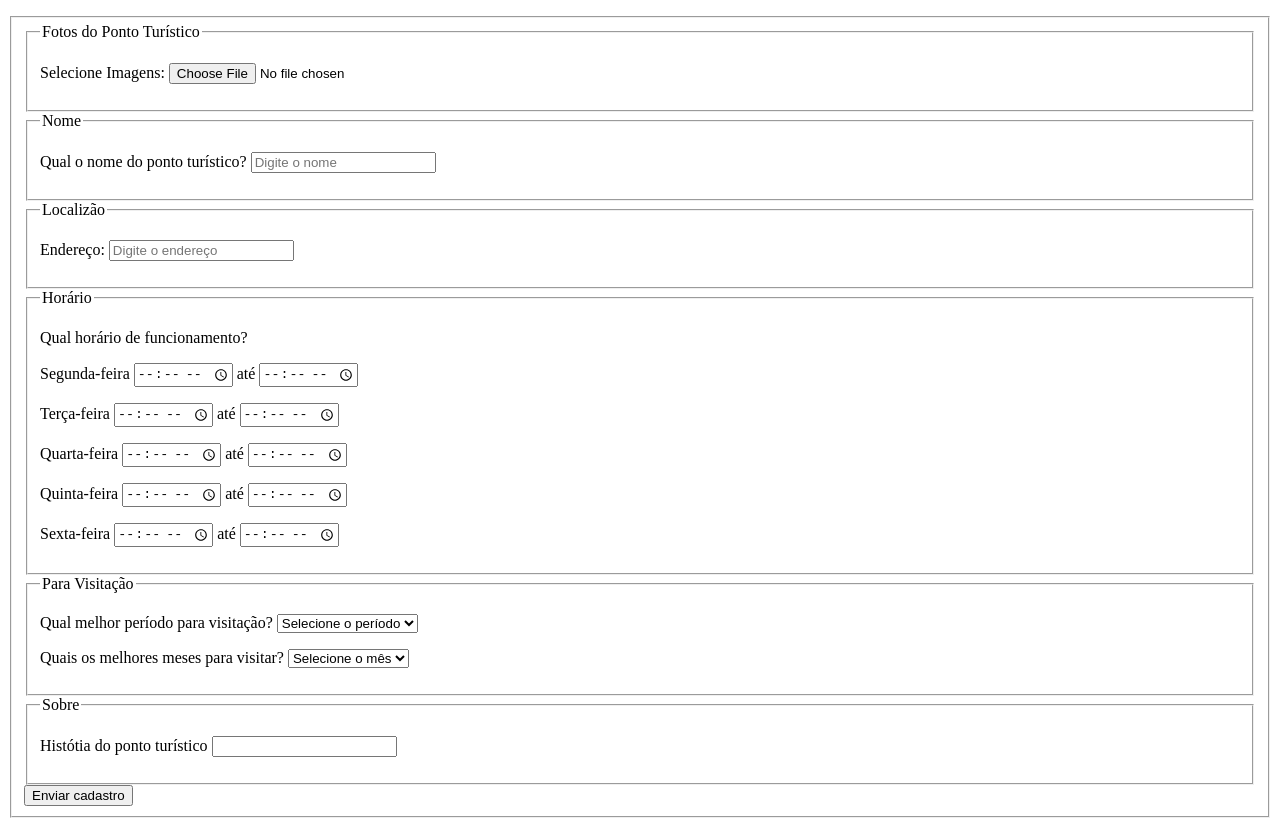
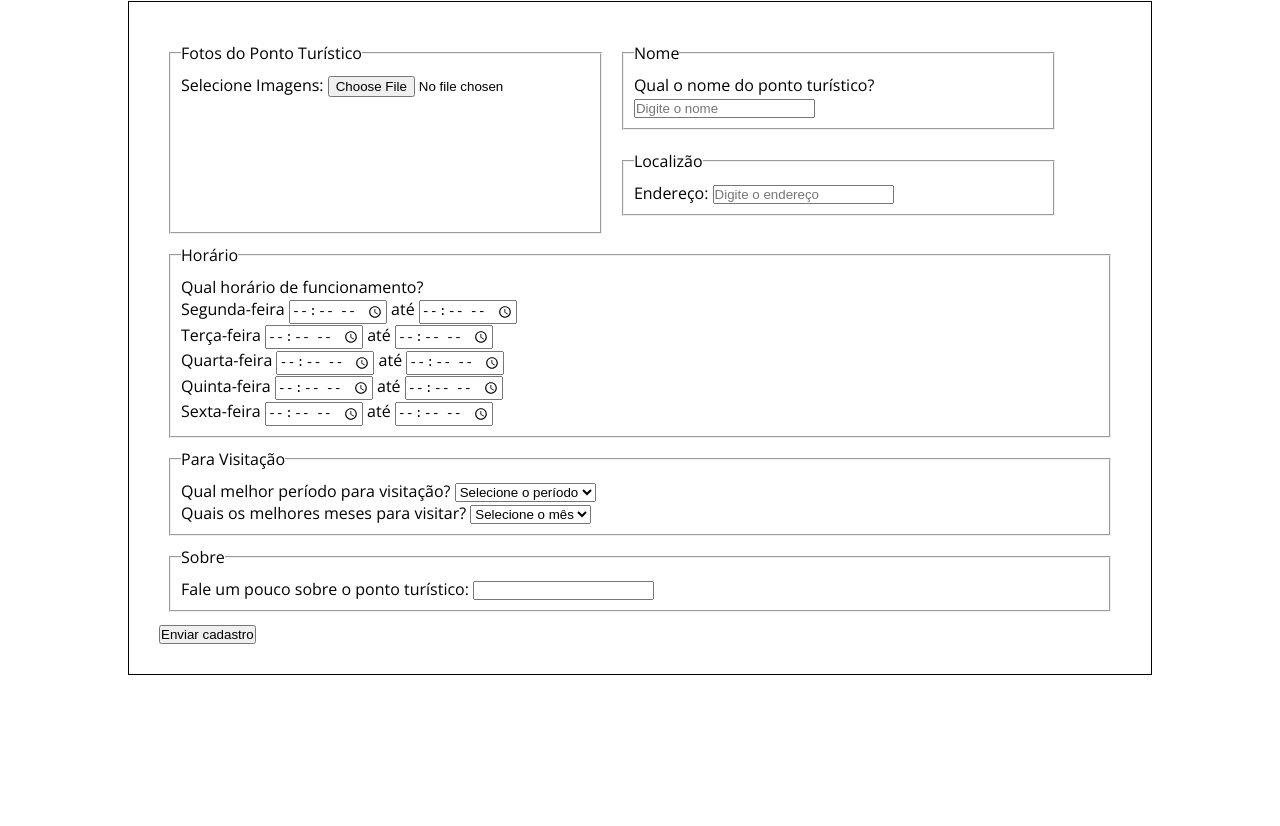
Before and after one commit to EduFZ/Ativ.-Forms, a plain HTML site: page index.html in a window 1280 px wide. Shown: the part 64-890 px from the top of the page. After the commit the page ends 800 px from the top, so only its background shows below. Drawn offline with nearby package versions, Linux system fonts and the light colour scheme.

Commit message:
Começo da estilização CSS

```diff
--- a/css/style.css
+++ b/css/style.css
@@ -0,0 +1,54 @@
+@import url('https://fonts.googleapis.com/css2?family=Open+Sans&display=swap');
+
+* {
+    margin: 0;
+    padding: 0;
+    box-sizing: border-box;
+}
+
+body {
+    font-family: 'Open Sans', sans-serif;
+}
+
+h1 {
+    font-size: 2vw;
+    text-align: center;
+    margin: 10px 0 0 0;
+}
+
+.container {
+    width: 80%;
+    height: auto;
+    margin: 20px auto;
+    padding: 30px;
+    border: 1px solid #000;
+    position: relative;
+}
+
+fieldset {
+    margin: 10px;
+    padding: 10px;
+}
+
+.foto {
+    width: 45%;
+    height: 15vw;
+    display: inline;
+    float: left;
+}
+
+.nome {
+    width: 45%;
+    height: auto;
+    display: inline;
+}
+
+.localizacao {
+    width: 45%;
+    height: auto;
+    display: inline;
+}
+
+.horario {
+    clear: both;
+}
--- a/index.html
+++ b/index.html
@@ -16,24 +16,24 @@
 
     <form action="" name="cadastro" id="cadstro" method="POST">
 
-        <fieldset class="container">
-            <fieldset>
+        <div class="container">
+            <fieldset class="foto">
                 <legend>Fotos do Ponto Turístico</legend>
                 <p>
-                    <label for="imagem">Selecione Imagens:</label>
+                    <label for="imagem" class="foto__texto">Selecione Imagens:</label>
                     <input type="file" id="imagem" required>
                 </p>
             </fieldset>
 
-            <fieldset>
+            <fieldset class="nome">
                 <legend>Nome</legend>
                 <p>
                     <label for="nome">Qual o nome do ponto turístico?</label>
-                    <input type="text" id="nome" placeholder="Digite o nome" required>
+                    <input class="nome__input" type="text" id="nome" placeholder="Digite o nome" required>
                 </p>
             </fieldset>
 
-            <fieldset>
+            <fieldset class="localizacao">
                 <legend>Localizão</legend>
                 <p>
                     <label for="localizacao">Endereço:</label>
@@ -41,7 +41,7 @@
                 </p>
             </fieldset>
 
-            <fieldset>
+            <fieldset class="horario">
                 <legend>Horário</legend>
 
                 <p>Qual horário de funcionamento?</p>
@@ -90,7 +90,7 @@
 
             </fieldset>
 
-            <fieldset>
+            <fieldset class="visitacao">
                 <legend>Para Visitação</legend>
                 <p>
                     <label for="periodo">Qual melhor período para visitação?</label>
@@ -121,11 +121,11 @@
                 </p>
             </fieldset>
 
-            <fieldset>
+            <fieldset class="sobre">
                 <legend>Sobre</legend>
 
                 <p>
-                    <label for="sobre">Histótia do ponto turístico</label>
+                    <label for="sobre">Fale um pouco sobre o ponto turístico:</label>
                     <input type="text" id="sobre" required minlength="50">
                 </p>
 
@@ -133,7 +133,7 @@
 
             <input type="submit" value="Enviar cadastro">
 
-        </fieldset>
+        </div>
 
     </form>
 
```
